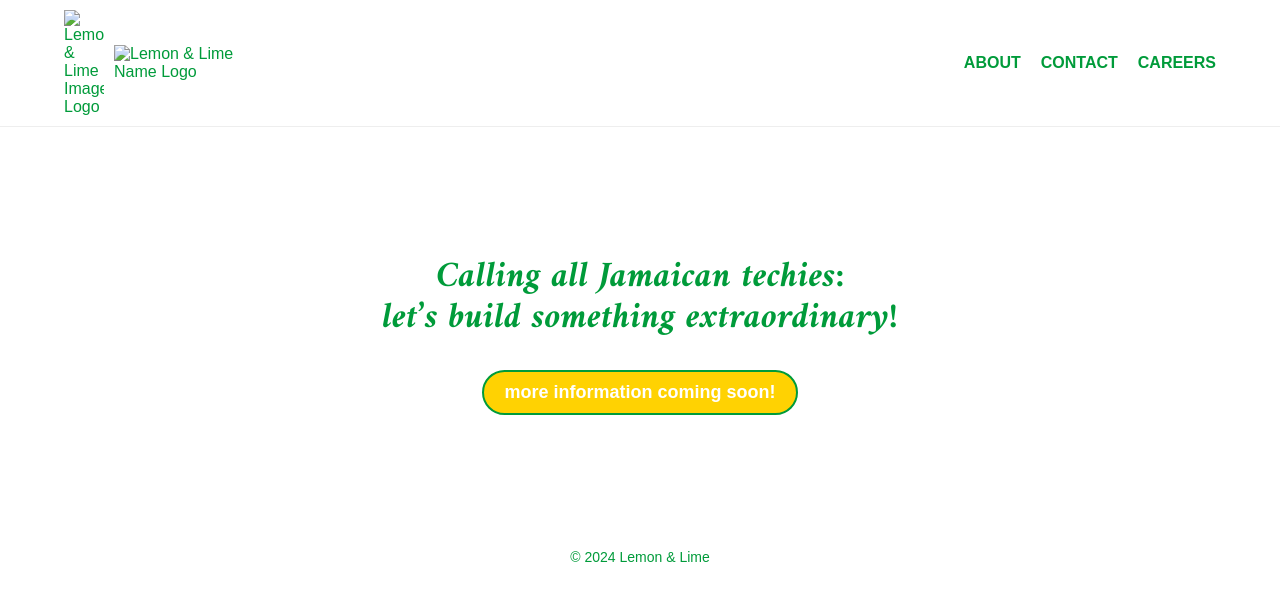
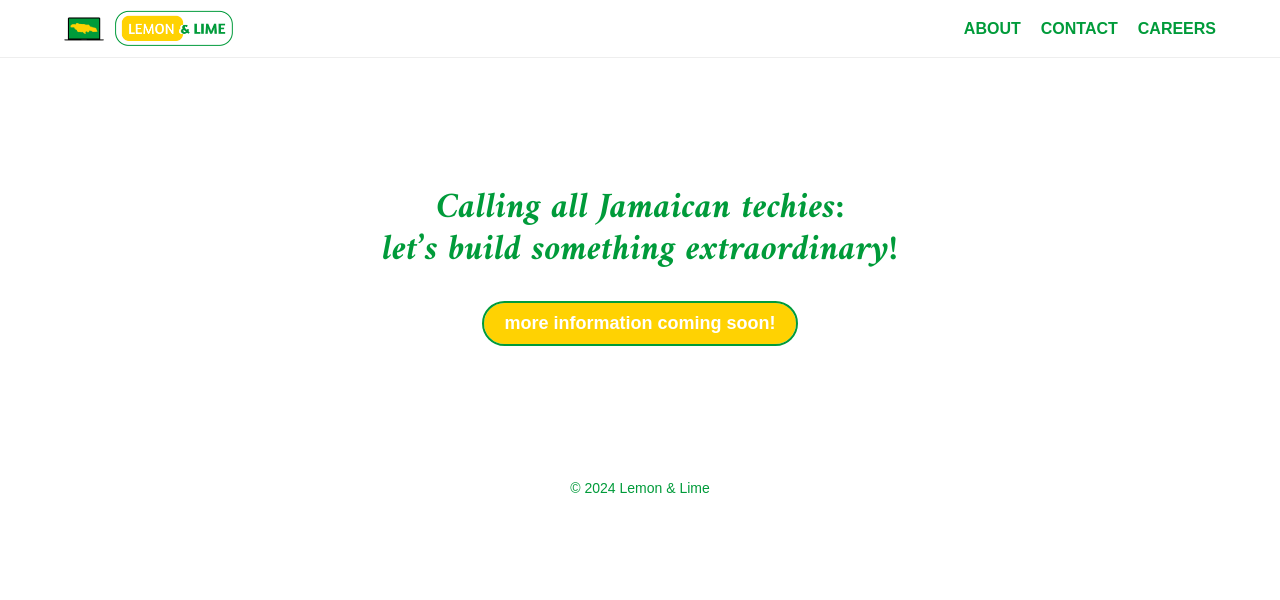
Before and after one commit to lemon-n-lime/lemon-n-lime.github.io, a plain HTML site: page index.html in a window 1280 px wide. Drawn offline with Linux system fonts and the light colour scheme; a web font is replaced by a local one.

Commit message:
fixed logos

```diff
--- a/index.html
+++ b/index.html
@@ -7,15 +7,15 @@
   <link rel="stylesheet" href="style.css">
   <link href="https://fonts.googleapis.com/css2?family=Amaranth:ital,wght@0,400;0,700;1,400;1,700&display=swap" rel="stylesheet">
   <link href="https://fonts.googleapis.com/css2?family=Amiri:ital,wght@0,400;0,700;1,400;1,700&display=swap" rel="stylesheet">
-  <link rel="icon" href="logo.png" type="image/png">
+  <link rel="icon" href="./images/logo.png" type="image/png">
 </head>
 <body>
   <!-- Header -->
   <header class="header">
     <div class="container header-container">
       <div class="logo-section">
-        <img src="logo.png" alt="Lemon & Lime Image Logo" class="logo">
-        <img src="logo-name.png" alt="Lemon & Lime Name Logo" class="logo-name">
+        <img src="./images/logo.png" alt="Lemon & Lime Image Logo" class="logo">
+        <img src="./images/logo-name.png" alt="Lemon & Lime Name Logo" class="logo-name">
       </div>
       <nav class="nav-links">
         <a href="#about">ABOUT</a>
--- a/style.css
+++ b/style.css
@@ -82,7 +82,12 @@ body {
     border: 2px solid #009b3a;
     border-radius: 50px;
     text-decoration: none;
+    background-clip: padding-box;
+    border-radius: 40px;
   }
+
+
+
 
   .cta-button:hover {
     background-color: #e6be00;
```
